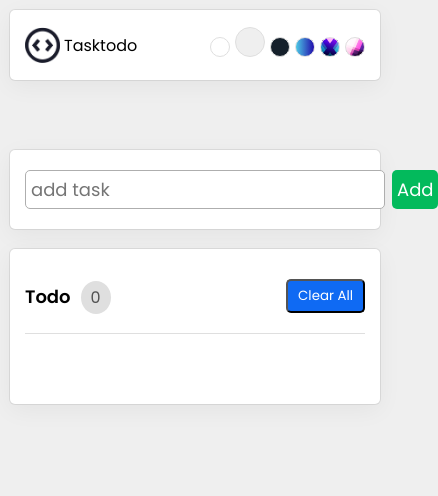
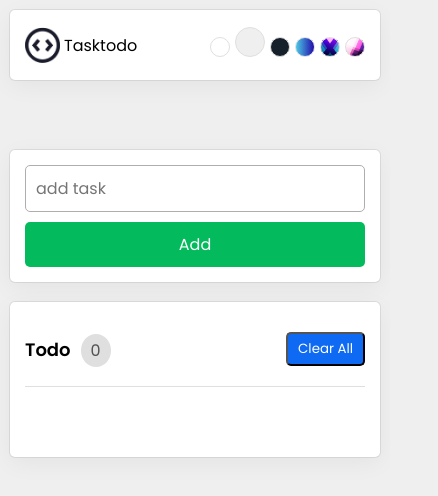
Before and after one commit to saksham-raghuvanshi/todo, a React (Create React App) app: page / in a window 390 px wide. Shown: the top 496 px of the page, 438 px wide, since content can reach past the window. Built offline with nearby package versions, Linux system fonts and the light colour scheme.

Commit message:
Responsiveness fix

```diff
--- a/src/style/addtask.css
+++ b/src/style/addtask.css
@@ -41,58 +41,21 @@
     background-color: #03b056;
   }
 
-  @media only screen and (max-width: 350px) {
-
-    .addTask{
-
-      padding: 20px 15px;
-      border-radius: 5px;
-      background-color: #ffffff;
-      box-shadow: var(--box-shadow);
-      max-width: 300px;
-      margin: 20px auto;
-
-    }
-    .addTask form input{
-
-      font-size: small;
-      margin: 2px;
-
+  @media (max-width: 400px) {
+    .addTask {
+      padding: 15px;
+      max-width: 100%;
+      margin: 10px auto;
     }
 
-    .addTask form button{
-      font-size: small;
-      margin: 2px;
+    .addTask form {
+      flex-direction: column;
+      gap: 10px;
+    }
+
+    .addTask form input,
+    .addTask form button {
+      padding: 10px;
+      font-size: 16px;
     }
   }
-
-  @media only screen and (max-width: 250px){
-
-    .addTask form input{
-
-      font-size: x-small;
-      margin: 2px;
-
-    }
-
-    .addTask form button{
-      font-size:x-small;
-      margin: 2px;
-    }
-  }
-
-
-  @media only screen and (max-width: 208px){
-
-    .addTask form input{
-
-      font-size: xx-small;
-      margin: 2px;
-
-    }
-
-    .addTask form button{
-      font-size:xx-small;
-      margin: 2px;
-    }
-  }
```
